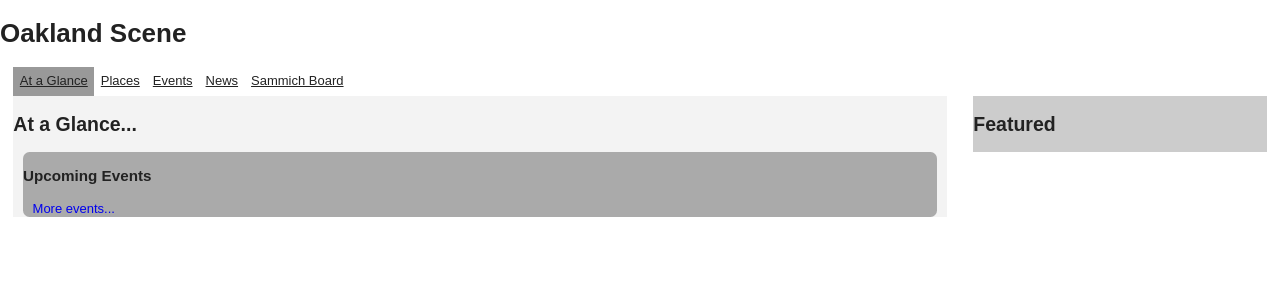
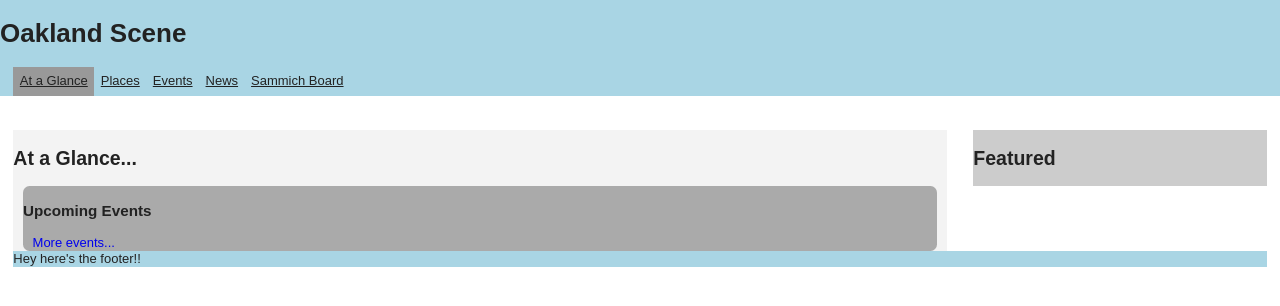
Before and after one commit to gregarious/onlyinpgh, a Django app: template templates/base.html in a window 1280 px wide. Shown: the top 306 px of the page. Run offline with Django 3.2, Linux system fonts and the light colour scheme; the template is opened without the code that fills it, so the values that code supplies are empty; parts of the project's set-up code (start-up, migrations or seed data) failed here and were passed over; some libraries are stand-ins or nearby versions.

Commit message:
sticky header

```diff
--- a/boilerplate/css/style.css
+++ b/boilerplate/css/style.css
@@ -339,7 +339,30 @@ body:after {
 /* 5 FIGURES & IMAGES ---------- */
 /* 6 TABLES ---------- */
 /* 7 FORMS ---------- */
-/* 8 BANNER ---------- */
+/* 8 HEADER ---------- */
+.site-header {
+  *zoom: 1;
+  *zoom: 1;
+  left: 0;
+  right: 0;
+  position: fixed;
+  z-index: 9000;
+  background-color: #A9D5E4;
+}
+.site-header:before, .site-header:after {
+  content: "";
+  display: table;
+}
+.site-header:after {
+  clear: both;
+}
+.site-footer {
+  display: inline;
+  float: left;
+  width: 97.91666666666666%;
+  margin: 0 1.0416666666666665%;
+  background-color: #A9D5E4;
+}
 /* 9 NAVIGATION ---------- */
 .global-nav, .feed-item-tags, .page-utility-nav {
   display: inline;
@@ -371,11 +394,11 @@ body:after {
 }
 /* 10 MAIN ---------- */
 .main {
+  background-color: #f3f3f3;
   display: inline;
   float: left;
   width: 72.91666666666666%;
   margin: 0 1.0416666666666665%;
-  background-color: #f3f3f3;
 }
 .sidebar {
   background-color: #ccc;
@@ -383,6 +406,10 @@ body:after {
   float: left;
   width: 22.916666666666664%;
   margin: 0 1.0416666666666665%;
+}
+.main, .sidebar, .site-footer {
+  position: relative;
+  top: 10em;
 }
 /* 11 FEEDS ---------- */
 .feed {
@@ -420,7 +447,7 @@ body:after {
   background-clip: padding-box;
 }
 .feed-item-content-container {
-  background-color: green;
+  background-color: #fff;
   *zoom: 1;
   *zoom: 1;
   margin: 0.5em;
@@ -432,6 +459,11 @@ body:after {
 }
 .feed-item-content-container:after {
   clear: both;
+}
+.feed-item-title {
+  margin: 0 0 0.5em 0;
+  padding: 0.2em;
+  background-color: #f1f1f1;
 }
 .feed-item-content {
   display: inline;
--- a/boilerplate/css/style.less
+++ b/boilerplate/css/style.less
@@ -238,7 +238,22 @@ section {
 /* 5 FIGURES & IMAGES ---------- */
 /* 6 TABLES ---------- */
 /* 7 FORMS ---------- */
-/* 8 BANNER ---------- */
+/* 8 HEADER ---------- */
+
+.site-header {
+  .clearfix;
+  left: 0;
+  right: 0;
+  position: fixed;
+  z-index: 9000;
+  background-color: #A9D5E4;
+}
+
+.site-footer {
+  .column(12);
+  background-color: #A9D5E4;
+}
+
 /* 9 NAVIGATION ---------- */
 
 .global-nav, .feed-item-tags, .page-utility-nav {
@@ -282,13 +297,18 @@ section {
 /* 10 MAIN ---------- */
 
 .main {
+  background-color: #f3f3f3;
   .column(9);
-  background-color: #f3f3f3;
 }
 
 .sidebar {
   background-color: #ccc;
   .column(3);
+}
+
+.main, .sidebar, .site-footer {
+  position: relative;
+  top: 10em;
 }
 
 /* 11 FEEDS ---------- */
@@ -306,10 +326,16 @@ section {
 }
 
 .feed-item-content-container {
-  background-color: green;
+  background-color: #fff;
   .clearfix;
   margin: 0.5em;
   padding: 0.5em;
+}
+
+.feed-item-title {
+  margin: 0 0 0.5em 0;
+  padding: 0.2em;
+  background-color: #f1f1f1;
 }
 
 .feed-item-content {
--- a/templates/base.html
+++ b/templates/base.html
@@ -49,7 +49,7 @@
 
 <body>
 
-  <header>
+  <header class="site-header">
 
     <hgroup>
       <h1>Oakland Scene</h1>
@@ -148,8 +148,8 @@
     </header>
   </aside>
 
-  <footer class="scene-footer">
-
+  <footer class="site-footer">
+    Hey here's the footer!!
   </footer>
 
   <!-- JavaScript at the bottom for fast page loading -->
```
